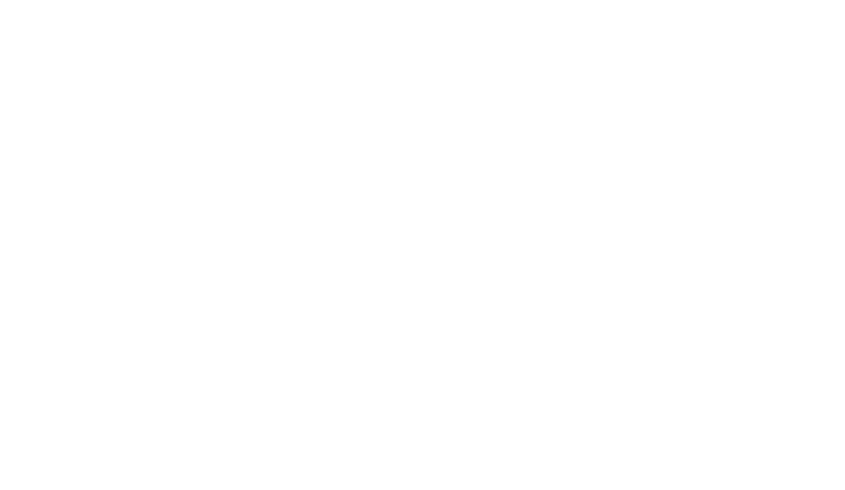
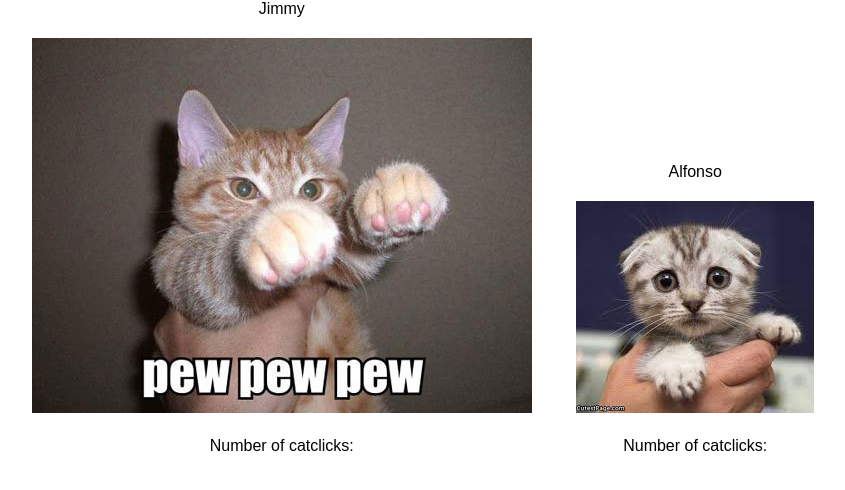
Before and after one commit to jeffmjack/js-patterns, a website: page index.html in a window 1280 px wide. Shown: the whole page, without its empty margins (217-1062 px from the left). Drawn offline with nearby package versions, Linux system fonts and the light colour scheme.

Commit message:
get two cats working.  about to revamp a ton of stuff for third project

```diff
--- a/app.js
+++ b/app.js
@@ -1,26 +1,19 @@
 $(document).ready(function( ) {
-  $('.hidden').hide();
-  $('.draggable').draggable();
-  $('#image-1-icon').click(function()
-  {
-    $('#image-1-icon').css("background-image", "url('image-1-icon-selected.png' )");
-  });
-// open larger img divs when icon is double clicked
-  $('#image-1-icon').dblclick(function(){
-    $('#image-1').show();
-  });
-  $('#image-2-icon').dblclick(function(){
-    $('#image-2').show();
-  });
+  var cat1 = "Jimmy";
+  var cat2 = "Alfonso";
+  var cat1number = 0;
+  var cat2number = 0;
 
-// hide larger img divs when they are clicked
-  $('#image-1').click(function(){
-    $('#image-1').hide();
-  });
-  $('#image-2').click(function(){
-    $('#image-2').hide();
-  });
-  //$('#container').click(function () {
-    //$('.hidden').hide();
-  //});
+  $('#cat1-name').html(cat1);
+  $('#cat2-name').html(cat2);
+
+  $('#cat1-pic').click(function() {
+    cat1number++;
+    $('#cat1-clicks').html(cat1number);
+    });
+
+  $('#cat2-pic').click(function() {
+    cat2number++;
+    $('#cat2-clicks').html(cat2number);
+    });
 });
--- a/index.html
+++ b/index.html
@@ -12,6 +12,34 @@
   </head>
 
   <body>
+
+    <div id='container'>
+      <div id='cat1-container' class ='cat-container'>
+
+        <div class='cat-name'>
+          <p id='cat1-name'></p>
+        </div>
+
+          <img id='cat1-pic' class='cat-pic' src='cat.jpg' alt='hi' />
+
+        <div class='cat1-clicks'>
+          <p> Number of catclicks: <span id='cat1-clicks'></span></p>
+        </div>
+
+      </div>
+
+
+      <div id='cat2-container' class ='cat-container'>
+        <div class='cat-name'>
+          <p id='cat2-name'></p>
+        </div>
+          <img id='cat2-pic' class='cat-pic' src='cat2.jpg' alt='hi' />
+        <div class='cat2-clicks'>
+          <p> Number of catclicks: <span id='cat2-clicks'></span> </p>
+        </div>
+      </div>
+
+    </div>
   </body>
 
 </html>
--- a/main.css
+++ b/main.css
@@ -1,3 +1,19 @@
-#example-id {
-  color: #5b83ad;
+* {
+/*   outline: 1px red solid;*/
+  }
+
+#container {
+  text-align: center;
 }
+
+.cat-container {
+  display: inline-block;
+}
+img {
+  margin: 20px ;
+}
+
+.cat-container p {
+  text-align: center;
+  margin: auto;
+}
```
Also changed, not shown: cat.jpg (added), cat2.jpg (added).
